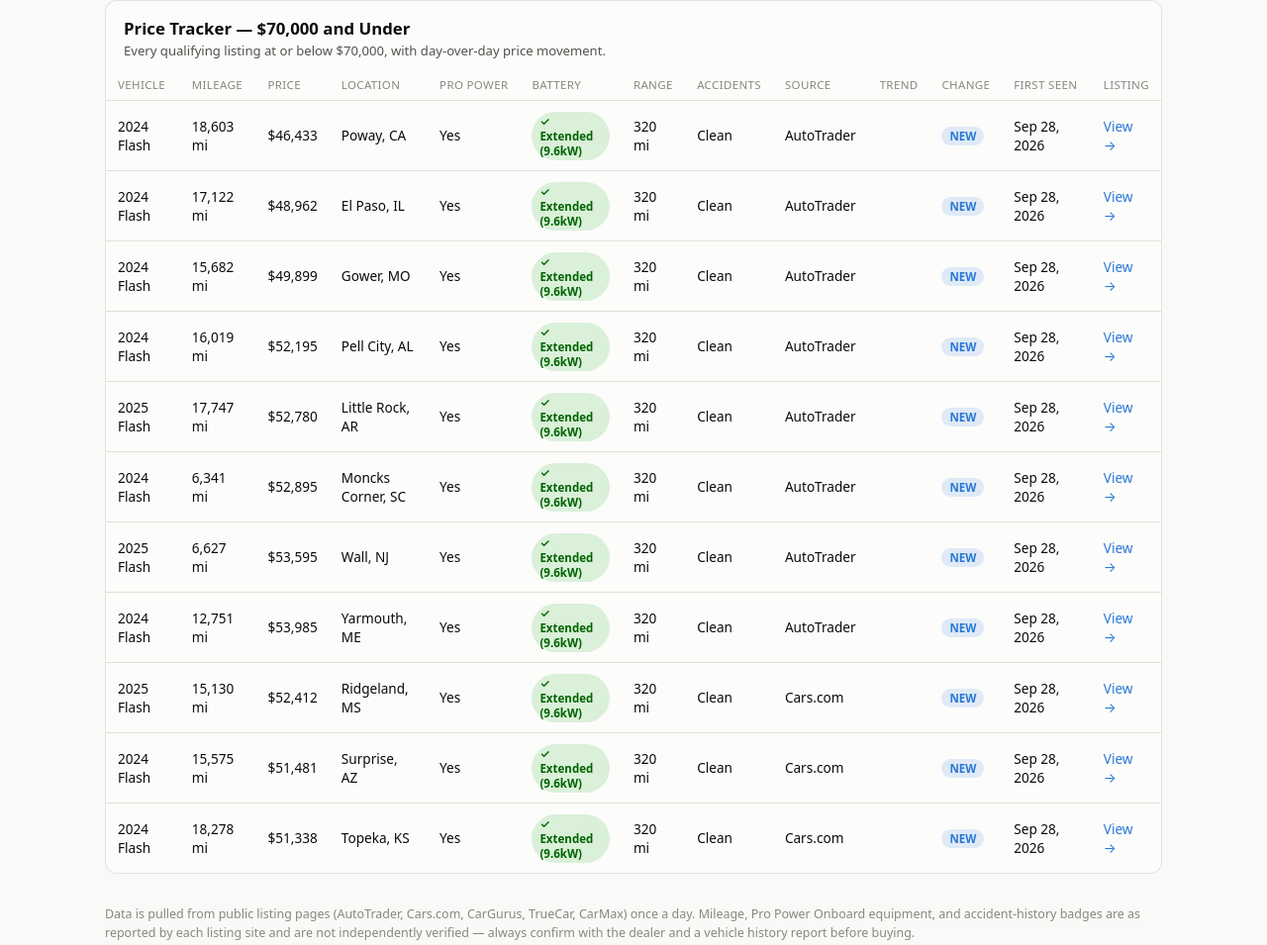
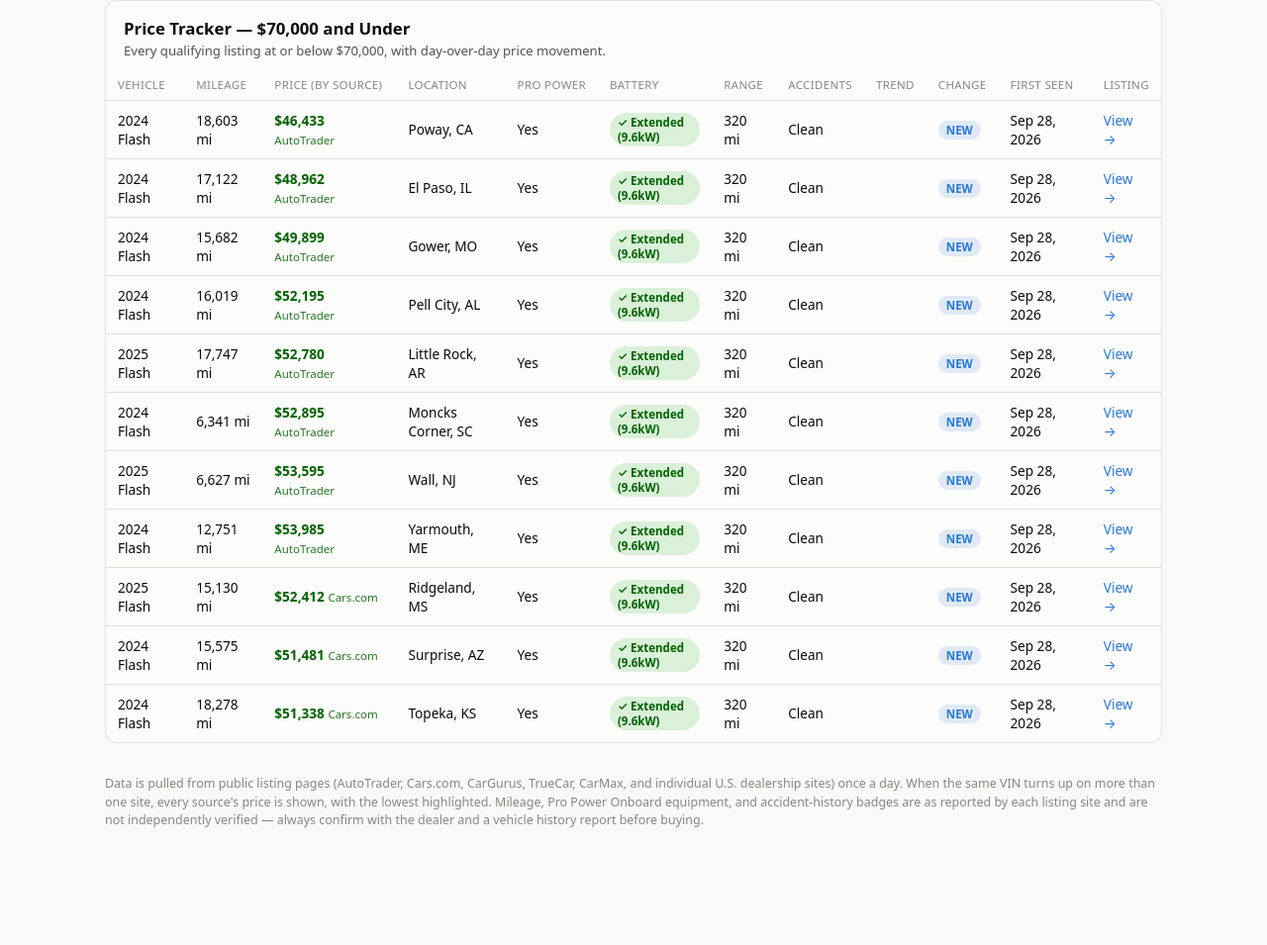
Before and after one commit to grollie/ford-lightning-tracker, a plain HTML site: page index.html in a window 1280 px wide. Shown: the part 484-1439 px from the top of the page at 99% size. After the commit the page ends 1387 px from the top, so only its background shows below. Drawn offline with Linux system fonts and the light colour scheme.

Commit message:
Track price per source and surface the lowest; expand search to dealers
data.json now stores a prices[] array per VIN (one entry per site the
listing was found on) instead of a single source/price/url, since the
same truck is often cross-posted at different prices. The dashboard
shows every source's price with the lowest highlighted, and links to
that source's listing. Filtering/sorting now uses lowestPrice.

Scheduled task updated to search individual US dealership sites in
addition to the aggregators, and to merge multi-source prices per VIN
instead of treating cross-posted listings as duplicates.

Co-Authored-By: Claude Sonnet 5 <noreply@anthropic.com>

```diff
--- a/data.json
+++ b/data.json
@@ -14,18 +14,18 @@
       "requiresNoAccidents": true
     }
   },
-  "sources": ["AutoTrader", "Cars.com", "CarGurus", "TrueCar", "CarMax"],
+  "sources": ["AutoTrader", "Cars.com", "CarGurus", "TrueCar", "CarMax", "Dealer Direct"],
   "listings": [
-    {"id":"1FTVW3L79RWG20452","url":"https://www.autotrader.com/cars-for-sale/vehicle/787402583","source":"AutoTrader","year":2024,"trim":"Flash","mileage":18603,"price":46433,"location":"Poway, CA","proPower":true,"extendedRangeBattery":true,"epaRangeMiles":320,"noAccidents":true,"firstSeen":"2026-09-28","status":"active","priceHistory":[{"date":"2026-09-28","price":46433}]},
-    {"id":"1FT6W3L77RWG09521","url":"https://www.autotrader.com/cars-for-sale/vehicle/785688085","source":"AutoTrader","year":2024,"trim":"Flash","mileage":17122,"price":48962,"location":"El Paso, IL","proPower":true,"extendedRangeBattery":true,"epaRangeMiles":320,"noAccidents":true,"firstSeen":"2026-09-28","status":"active","priceHistory":[{"date":"2026-09-28","price":48962}]},
-    {"id":"1FT6W3L72RWG14237","url":"https://www.autotrader.com/cars-for-sale/vehicle/782024114","source":"AutoTrader","year":2024,"trim":"Flash","mileage":15682,"price":49899,"location":"Gower, MO","proPower":true,"extendedRangeBattery":true,"epaRangeMiles":320,"noAccidents":true,"firstSeen":"2026-09-28","status":"active","priceHistory":[{"date":"2026-09-28","price":49899}]},
-    {"id":"1FT6W3L7XRWG05012","url":"https://www.autotrader.com/cars-for-sale/vehicle/791962342","source":"AutoTrader","year":2024,"trim":"Flash","mileage":16019,"price":52195,"location":"Pell City, AL","proPower":true,"extendedRangeBattery":true,"epaRangeMiles":320,"noAccidents":true,"firstSeen":"2026-09-28","status":"active","priceHistory":[{"date":"2026-09-28","price":52195}]},
-    {"id":"1FTVW3L72SWG04812","url":"https://www.autotrader.com/cars-for-sale/vehicle/789587651","source":"AutoTrader","year":2025,"trim":"Flash","mileage":17747,"price":52780,"location":"Little Rock, AR","proPower":true,"extendedRangeBattery":true,"epaRangeMiles":320,"noAccidents":true,"firstSeen":"2026-09-28","status":"active","priceHistory":[{"date":"2026-09-28","price":52780}]},
-    {"id":"1FT6W3L74RWG04857","url":"https://www.autotrader.com/cars-for-sale/vehicle/791274401","source":"AutoTrader","year":2024,"trim":"Flash","mileage":6341,"price":52895,"location":"Moncks Corner, SC","proPower":true,"extendedRangeBattery":true,"epaRangeMiles":320,"noAccidents":true,"firstSeen":"2026-09-28","status":"active","priceHistory":[{"date":"2026-09-28","price":52895}]},
-    {"id":"1FT6W3L75SWG00919","url":"https://www.autotrader.com/cars-for-sale/vehicle/788623952","source":"AutoTrader","year":2025,"trim":"Flash","mileage":6627,"price":53595,"location":"Wall, NJ","proPower":true,"extendedRangeBattery":true,"epaRangeMiles":320,"noAccidents":true,"firstSeen":"2026-09-28","status":"active","priceHistory":[{"date":"2026-09-28","price":53595}]},
-    {"id":"1FTVW3L76RWG03222","url":"https://www.autotrader.com/cars-for-sale/vehicle/791273164","source":"AutoTrader","year":2024,"trim":"Flash","mileage":12751,"price":53985,"location":"Yarmouth, ME","proPower":true,"extendedRangeBattery":true,"epaRangeMiles":320,"noAccidents":true,"firstSeen":"2026-09-28","status":"active","priceHistory":[{"date":"2026-09-28","price":53985}]},
-    {"id":"1FT6W3L75SWG01942","url":"https://www.cars.com/vehicledetail/72d7b8e5-b416-4295-ab8b-5be4957bb0d0/","source":"Cars.com","year":2025,"trim":"Flash","mileage":15130,"price":52412,"location":"Ridgeland, MS","proPower":true,"extendedRangeBattery":true,"epaRangeMiles":320,"noAccidents":true,"firstSeen":"2026-09-28","status":"active","priceHistory":[{"date":"2026-09-28","price":52412}]},
-    {"id":"1FT6W3L78RWG00259","url":"https://www.cars.com/vehicledetail/80032cb4-19f3-4e0b-8d77-1ae7bc513d86/","source":"Cars.com","year":2024,"trim":"Flash","mileage":15575,"price":51481,"location":"Surprise, AZ","proPower":true,"extendedRangeBattery":true,"epaRangeMiles":320,"noAccidents":true,"firstSeen":"2026-09-28","status":"active","priceHistory":[{"date":"2026-09-28","price":51481}]},
-    {"id":"1FT6W3L7XRWG04023","url":"https://www.cars.com/vehicledetail/5707e953-796a-4efb-9dbb-c4cea4a90f05/","source":"Cars.com","year":2024,"trim":"Flash","mileage":18278,"price":51338,"location":"Topeka, KS","proPower":true,"extendedRangeBattery":true,"epaRangeMiles":320,"noAccidents":true,"firstSeen":"2026-09-28","status":"active","priceHistory":[{"date":"2026-09-28","price":51338}]}
+    {"id":"1FTVW3L79RWG20452","year":2024,"trim":"Flash","mileage":18603,"location":"Poway, CA","proPower":true,"extendedRangeBattery":true,"epaRangeMiles":320,"noAccidents":true,"firstSeen":"2026-09-28","status":"active","priceHistory":[{"date":"2026-09-28","price":46433}],"prices":[{"source":"AutoTrader","url":"https://www.autotrader.com/cars-for-sale/vehicle/787402583","price":46433}],"lowestPrice":46433,"lowestSource":"AutoTrader"},
+    {"id":"1FT6W3L77RWG09521","year":2024,"trim":"Flash","mileage":17122,"location":"El Paso, IL","proPower":true,"extendedRangeBattery":true,"epaRangeMiles":320,"noAccidents":true,"firstSeen":"2026-09-28","status":"active","priceHistory":[{"date":"2026-09-28","price":48962}],"prices":[{"source":"AutoTrader","url":"https://www.autotrader.com/cars-for-sale/vehicle/785688085","price":48962}],"lowestPrice":48962,"lowestSource":"AutoTrader"},
+    {"id":"1FT6W3L72RWG14237","year":2024,"trim":"Flash","mileage":15682,"location":"Gower, MO","proPower":true,"extendedRangeBattery":true,"epaRangeMiles":320,"noAccidents":true,"firstSeen":"2026-09-28","status":"active","priceHistory":[{"date":"2026-09-28","price":49899}],"prices":[{"source":"AutoTrader","url":"https://www.autotrader.com/cars-for-sale/vehicle/782024114","price":49899}],"lowestPrice":49899,"lowestSource":"AutoTrader"},
+    {"id":"1FT6W3L7XRWG05012","year":2024,"trim":"Flash","mileage":16019,"location":"Pell City, AL","proPower":true,"extendedRangeBattery":true,"epaRangeMiles":320,"noAccidents":true,"firstSeen":"2026-09-28","status":"active","priceHistory":[{"date":"2026-09-28","price":52195}],"prices":[{"source":"AutoTrader","url":"https://www.autotrader.com/cars-for-sale/vehicle/791962342","price":52195}],"lowestPrice":52195,"lowestSource":"AutoTrader"},
+    {"id":"1FTVW3L72SWG04812","year":2025,"trim":"Flash","mileage":17747,"location":"Little Rock, AR","proPower":true,"extendedRangeBattery":true,"epaRangeMiles":320,"noAccidents":true,"firstSeen":"2026-09-28","status":"active","priceHistory":[{"date":"2026-09-28","price":52780}],"prices":[{"source":"AutoTrader","url":"https://www.autotrader.com/cars-for-sale/vehicle/789587651","price":52780}],"lowestPrice":52780,"lowestSource":"AutoTrader"},
+    {"id":"1FT6W3L74RWG04857","year":2024,"trim":"Flash","mileage":6341,"location":"Moncks Corner, SC","proPower":true,"extendedRangeBattery":true,"epaRangeMiles":320,"noAccidents":true,"firstSeen":"2026-09-28","status":"active","priceHistory":[{"date":"2026-09-28","price":52895}],"prices":[{"source":"AutoTrader","url":"https://www.autotrader.com/cars-for-sale/vehicle/791274401","price":52895}],"lowestPrice":52895,"lowestSource":"AutoTrader"},
+    {"id":"1FT6W3L75SWG00919","year":2025,"trim":"Flash","mileage":6627,"location":"Wall, NJ","proPower":true,"extendedRangeBattery":true,"epaRangeMiles":320,"noAccidents":true,"firstSeen":"2026-09-28","status":"active","priceHistory":[{"date":"2026-09-28","price":53595}],"prices":[{"source":"AutoTrader","url":"https://www.autotrader.com/cars-for-sale/vehicle/788623952","price":53595}],"lowestPrice":53595,"lowestSource":"AutoTrader"},
+    {"id":"1FTVW3L76RWG03222","year":2024,"trim":"Flash","mileage":12751,"location":"Yarmouth, ME","proPower":true,"extendedRangeBattery":true,"epaRangeMiles":320,"noAccidents":true,"firstSeen":"2026-09-28","status":"active","priceHistory":[{"date":"2026-09-28","price":53985}],"prices":[{"source":"AutoTrader","url":"https://www.autotrader.com/cars-for-sale/vehicle/791273164","price":53985}],"lowestPrice":53985,"lowestSource":"AutoTrader"},
+    {"id":"1FT6W3L75SWG01942","year":2025,"trim":"Flash","mileage":15130,"location":"Ridgeland, MS","proPower":true,"extendedRangeBattery":true,"epaRangeMiles":320,"noAccidents":true,"firstSeen":"2026-09-28","status":"active","priceHistory":[{"date":"2026-09-28","price":52412}],"prices":[{"source":"Cars.com","url":"https://www.cars.com/vehicledetail/72d7b8e5-b416-4295-ab8b-5be4957bb0d0/","price":52412}],"lowestPrice":52412,"lowestSource":"Cars.com"},
+    {"id":"1FT6W3L78RWG00259","year":2024,"trim":"Flash","mileage":15575,"location":"Surprise, AZ","proPower":true,"extendedRangeBattery":true,"epaRangeMiles":320,"noAccidents":true,"firstSeen":"2026-09-28","status":"active","priceHistory":[{"date":"2026-09-28","price":51481}],"prices":[{"source":"Cars.com","url":"https://www.cars.com/vehicledetail/80032cb4-19f3-4e0b-8d77-1ae7bc513d86/","price":51481}],"lowestPrice":51481,"lowestSource":"Cars.com"},
+    {"id":"1FT6W3L7XRWG04023","year":2024,"trim":"Flash","mileage":18278,"location":"Topeka, KS","proPower":true,"extendedRangeBattery":true,"epaRangeMiles":320,"noAccidents":true,"firstSeen":"2026-09-28","status":"active","priceHistory":[{"date":"2026-09-28","price":51338}],"prices":[{"source":"Cars.com","url":"https://www.cars.com/vehicledetail/5707e953-796a-4efb-9dbb-c4cea4a90f05/","price":51338}],"lowestPrice":51338,"lowestSource":"Cars.com"}
   ]
 }
--- a/index.html
+++ b/index.html
@@ -199,6 +199,24 @@
   footer a { color: var(--text-secondary); }
 
   .sparkline { display: block; }
+
+  .price-cell { display: flex; flex-direction: column; gap: 2px; }
+  .price-best {
+    font-weight: 700;
+    color: var(--good-text);
+    font-variant-numeric: tabular-nums;
+  }
+  .price-other {
+    font-size: 0.78rem;
+    color: var(--text-muted);
+    font-variant-numeric: tabular-nums;
+  }
+  .price-source {
+    font-weight: 400;
+    font-size: 0.72rem;
+    color: var(--text-secondary);
+  }
+  .price-best .price-source { color: var(--good-text); opacity: 0.85; }
 </style>
 </head>
 <body>
@@ -228,9 +246,11 @@
   </section>
 
   <footer>
-    Data is pulled from public listing pages (AutoTrader, Cars.com, CarGurus, TrueCar, CarMax) once a day.
-    Mileage, Pro Power Onboard equipment, and accident-history badges are as reported by each listing site
-    and are not independently verified — always confirm with the dealer and a vehicle history report before buying.
+    Data is pulled from public listing pages (AutoTrader, Cars.com, CarGurus, TrueCar, CarMax, and individual
+    U.S. dealership sites) once a day. When the same VIN turns up on more than one site, every source's price
+    is shown, with the lowest highlighted. Mileage, Pro Power Onboard equipment, and accident-history badges
+    are as reported by each listing site and are not independently verified — always confirm with the dealer
+    and a vehicle history report before buying.
   </footer>
 </div>
 
@@ -284,6 +304,24 @@ function deltaBadge(history) {
   return `<span class="badge ${cls}">${arrow} ${CURRENCY.format(Math.abs(diff))}</span>`;
 }
 
+function priceCellHtml(l) {
+  const prices = (l.prices && l.prices.length ? l.prices : [{ source: l.lowestSource, price: l.lowestPrice }])
+    .slice()
+    .sort((a, b) => a.price - b.price);
+  const rows = prices.map(p => {
+    const isLowest = p.price === l.lowestPrice;
+    const cls = isLowest ? 'price-best' : 'price-other';
+    return `<div class="${cls}">${CURRENCY.format(p.price)} <span class="price-source">${esc(p.source)}</span></div>`;
+  }).join('');
+  return `<div class="price-cell">${rows}</div>`;
+}
+
+function bestUrl(l) {
+  if (!l.prices || !l.prices.length) return l.url || '#';
+  const best = l.prices.find(p => p.price === l.lowestPrice) || l.prices[0];
+  return best.url || '#';
+}
+
 function rowHtml(l, opts) {
   const opts_ = opts || {};
   const accident = l.noAccidents ? 'Clean' : 'Reported';
@@ -295,16 +333,15 @@ function rowHtml(l, opts) {
   return `<tr>
     <td>${l.year || ''} ${l.trim ? esc(l.trim) : ''}</td>
     <td>${NUMBER.format(l.mileage)} mi</td>
-    <td>${CURRENCY.format(l.price)}</td>
+    <td>${priceCellHtml(l)}</td>
     <td>${esc(l.location || '—')}</td>
     <td>${proPower}</td>
     <td>${battery}</td>
     <td>${range}</td>
     <td>${accident}</td>
-    <td>${esc(l.source || '—')}</td>
     ${opts_.showTrend ? `<td>${sparkline(l.priceHistory)}</td><td>${deltaBadge(l.priceHistory)}</td>` : ''}
     <td>${fmtDate(l.firstSeen)}</td>
-    <td><a class="listing-link" href="${esc(l.url)}" target="_blank" rel="noopener">View →</a></td>
+    <td><a class="listing-link" href="${esc(bestUrl(l))}" target="_blank" rel="noopener">View →</a></td>
   </tr>`;
 }
 
@@ -320,8 +357,8 @@ function renderTable(el, listings, opts) {
   const trendCols = opts.showTrend ? '<th>Trend</th><th>Change</th>' : '';
   el.innerHTML = `<div class="table-scroll"><table>
     <thead><tr>
-      <th>Vehicle</th><th>Mileage</th><th>Price</th><th>Location</th>
-      <th>Pro Power</th><th>Battery</th><th>Range</th><th>Accidents</th><th>Source</th>
+      <th>Vehicle</th><th>Mileage</th><th>Price (by source)</th><th>Location</th>
+      <th>Pro Power</th><th>Battery</th><th>Range</th><th>Accidents</th>
       ${trendCols}
       <th>First Seen</th><th>Listing</th>
     </tr></thead>
@@ -370,8 +407,8 @@ async function init() {
   document.getElementById('tracked-heading').textContent = `Price Tracker — ${CURRENCY.format(trackedMax)} and Under`;
   document.getElementById('tracked-desc').textContent = `Every qualifying listing at or below ${CURRENCY.format(trackedMax)}, with day-over-day price movement.`;
 
-  const alertListings = listings.filter(l => l.price <= alertMax && l.status !== 'removed');
-  const trackedListings = listings.filter(l => l.price <= trackedMax && l.status !== 'removed');
+  const alertListings = listings.filter(l => l.lowestPrice <= alertMax && l.status !== 'removed');
+  const trackedListings = listings.filter(l => l.lowestPrice <= trackedMax && l.status !== 'removed');
 
   renderTiles(alertListings, trackedListings, alertMax, trackedMax);
   renderTable(document.getElementById('alert-table-wrap'), alertListings, { showTrend: false });
```
